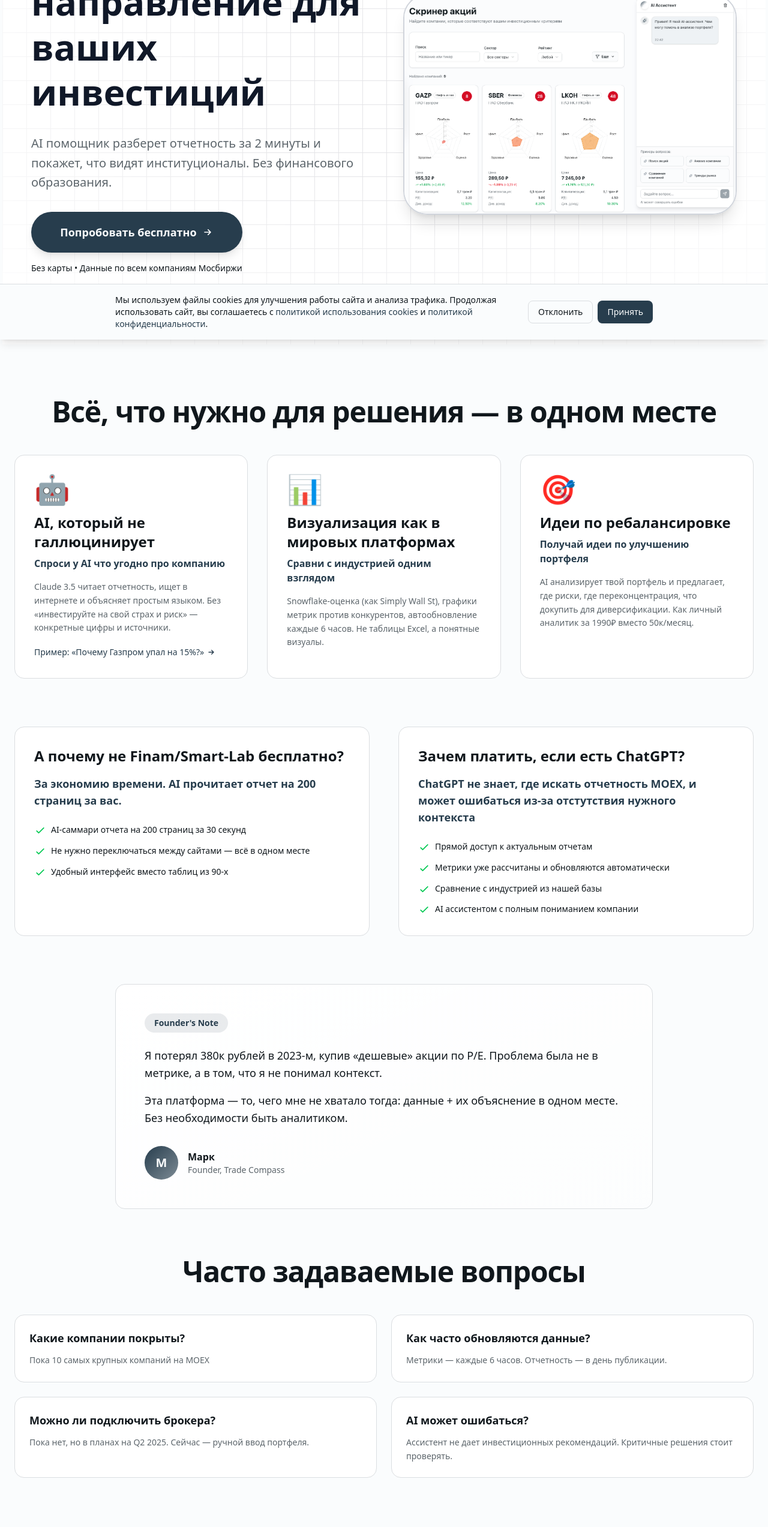
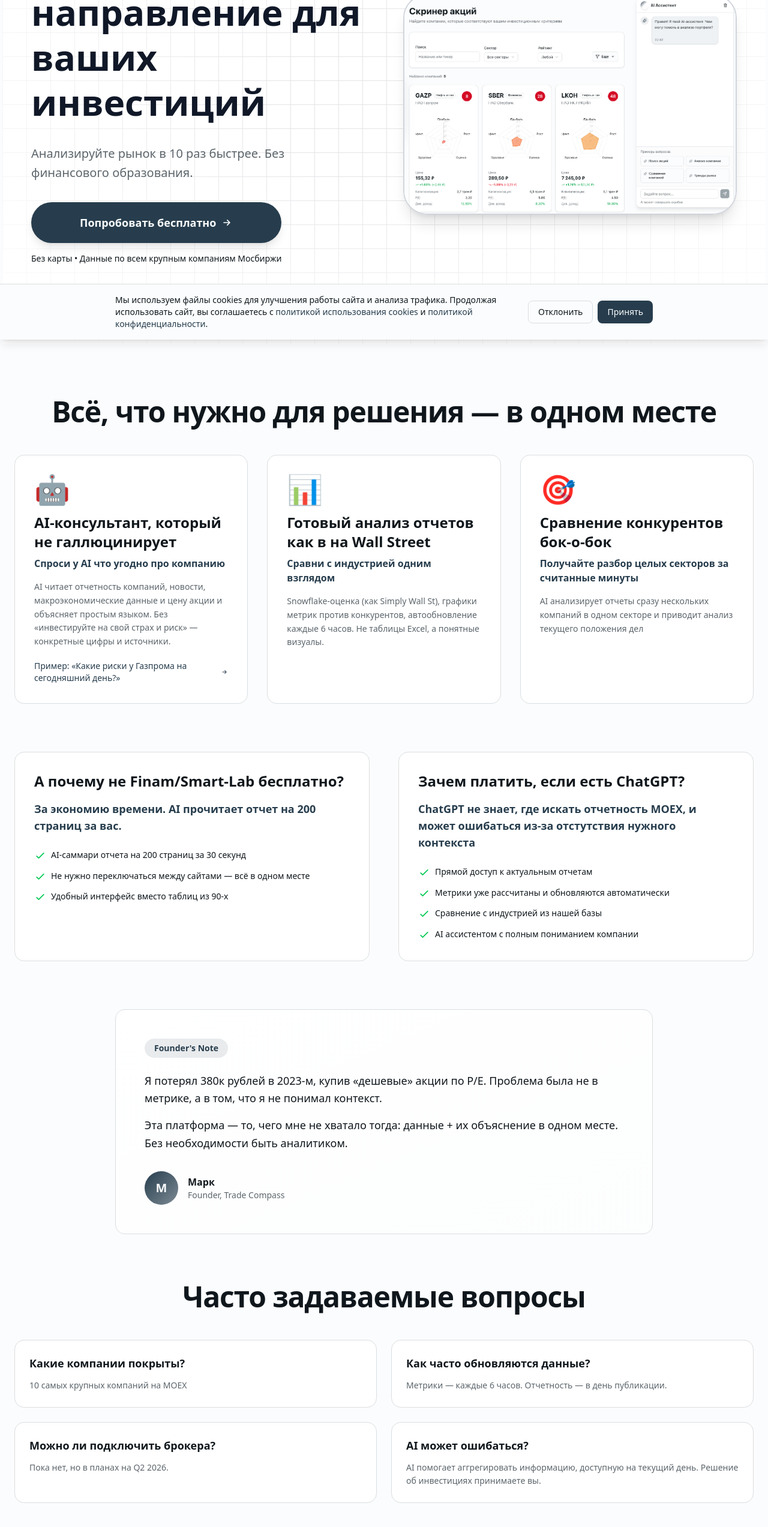
Before and after one commit to marcho4/Trade-Compass, a Next.js app in the folder frontend/: page / in a window 1280 px wide. Shown: the part 234-2779 px from the top of the page at 60% size. Built offline with nearby package versions, Linux system fonts and the light colour scheme; no server answers.

Commit message:
поменял текст

```diff
--- a/frontend/components/home/CTAButtons.tsx
+++ b/frontend/components/home/CTAButtons.tsx
@@ -24,7 +24,7 @@ export const CTAButtons = () => {
         </svg>
       </a>
       <p className="text-sm text-foreground">
-        Без карты • Данные по всем компаниям Мосбиржи
+        Без карты • Данные по всем крупным компаниям Мосбиржи
       </p>
     </div>
   )
--- a/frontend/components/home/DetailedFeatures.tsx
+++ b/frontend/components/home/DetailedFeatures.tsx
@@ -2,15 +2,15 @@ export const DetailedFeatures = () => {
   const features = [
     {
       emoji: "🤖",
-      title: "AI, который не галлюцинирует",
+      title: "AI-консультант, который не галлюцинирует",
       subtitle: "Спроси у AI что угодно про компанию",
       description:
-        "Claude 3.5 читает отчетность, ищет в интернете и объясняет простым языком. Без «инвестируйте на свой страх и риск» — конкретные цифры и источники.",
-      example: "Пример: «Почему Газпром упал на 15%?»",
+        "AI читает отчетность компаний, новости, макроэкономические данные и цену акции и объясняет простым языком. Без «инвестируйте на свой страх и риск» — конкретные цифры и источники.",
+      example: "Пример: «Какие риски у Газпрома на сегодняшний день?»",
     },
     {
       emoji: "📊",
-      title: "Визуализация как в мировых платформах",
+      title: "Готовый анализ отчетов как в на Wall Street",
       subtitle: "Сравни с индустрией одним взглядом",
       description:
         "Snowflake-оценка (как Simply Wall St), графики метрик против конкурентов, автообновление каждые 6 часов. Не таблицы Excel, а понятные визуалы.",
@@ -18,10 +18,10 @@ export const DetailedFeatures = () => {
     },
     {
       emoji: "🎯",
-      title: "Идеи по ребалансировке",
-      subtitle: "Получай идеи по улучшению портфеля",
+      title: "Сравнение конкурентов бок-о-бок",
+      subtitle: "Получайте разбор целых секторов за считанные минуты",
       description:
-        "AI анализирует твой портфель и предлагает, где риски, где переконцентрация, что докупить для диверсификации. Как личный аналитик за 1990₽ вместо 50к/месяц.",
+        "AI анализирует отчеты сразу нескольких компаний в одном секторе и приводит анализ текущего положения дел",
       example: null,
     },
   ]
--- a/frontend/components/home/FAQSection.tsx
+++ b/frontend/components/home/FAQSection.tsx
@@ -2,7 +2,7 @@ export const FAQSection = () => {
   const faqs = [
     {
       question: "Какие компании покрыты?",
-      answer: "Пока 10 самых крупных компаний на MOEX",
+      answer: "10 самых крупных компаний на MOEX",
     },
     {
       question: "Как часто обновляются данные?",
@@ -12,12 +12,12 @@ export const FAQSection = () => {
     {
       question: "Можно ли подключить брокера?",
       answer:
-        "Пока нет, но в планах на Q2 2025. Сейчас — ручной ввод портфеля.",
+        "Пока нет, но в планах на Q2 2026.",
     },
     {
       question: "AI может ошибаться?",
       answer:
-        "Ассистент не дает инвестиционных рекомендаций. Критичные решения стоит проверять.",
+        "AI помогает аггрегировать информацию, доступную на текущий день. Решение об инвестициях принимаете вы.",
     },
   ]
 
--- a/frontend/components/home/FinalCTASection.tsx
+++ b/frontend/components/home/FinalCTASection.tsx
@@ -15,9 +15,9 @@ export const FinalCTASection = () => {
           href="/auth/register"
           className="group inline-flex items-center justify-center rounded-full bg-primary px-10 py-5 text-lg font-bold text-primary-foreground shadow-lg transition-all hover:scale-105 hover:bg-primary/90 hover:shadow-xl focus-visible:outline-2 focus-visible:outline-offset-2 focus-visible:outline-primary"
           tabIndex={0}
-          aria-label="Попробовать бесплатно"
+          aria-label="Анализ SBER бесплатно"
         >
-          Проанализировать первую акцию бесплатно
+          Проанализировать Сбербанк бесплатно
           <svg
             className="ml-2 h-5 w-5 transition-transform group-hover:translate-x-1"
             fill="none"
@@ -35,7 +35,7 @@ export const FinalCTASection = () => {
         </a>
 
         <p className="mt-6 text-sm text-foreground">
-          2 минуты на анализ • Без карты
+          10x быстрый анализ • Без карты
         </p>
       </div>
     </section>
--- a/frontend/components/home/HeroSection.tsx
+++ b/frontend/components/home/HeroSection.tsx
@@ -13,7 +13,7 @@ export const HeroSection = () => {
             </h1>
 
             <p className="max-w-xl animate-fade-in-up text-lg leading-relaxed text-muted-foreground [animation-delay:200ms] md:text-xl">
-              AI помощник разберет отчетность за 2 минуты и покажет, что видят институционалы. Без финансового образования.
+              Анализируйте рынок в 10 раз быстрее. Без финансового образования.
             </p>
 
             <CTAButtons />
@@ -23,7 +23,7 @@ export const HeroSection = () => {
             <div className="relative overflow-hidden rounded-[2.5rem] border-2 border-gray-300 shadow-xl">
               <Image
                 src="/landing-image.png"
-                alt="Bull Run - AI инвестиционный помощник"
+                alt="Trade Compass - AI анализ акций российского фондового рынка"
                 width={550}
                 height={400}
                 className="h-auto w-full max-w-[600px] object-cover"
```
